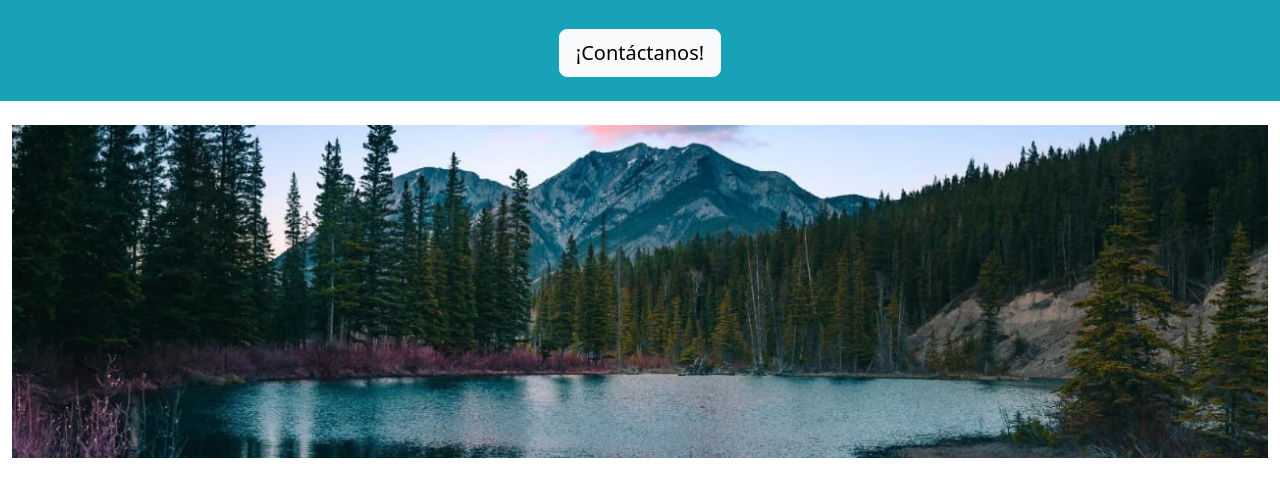
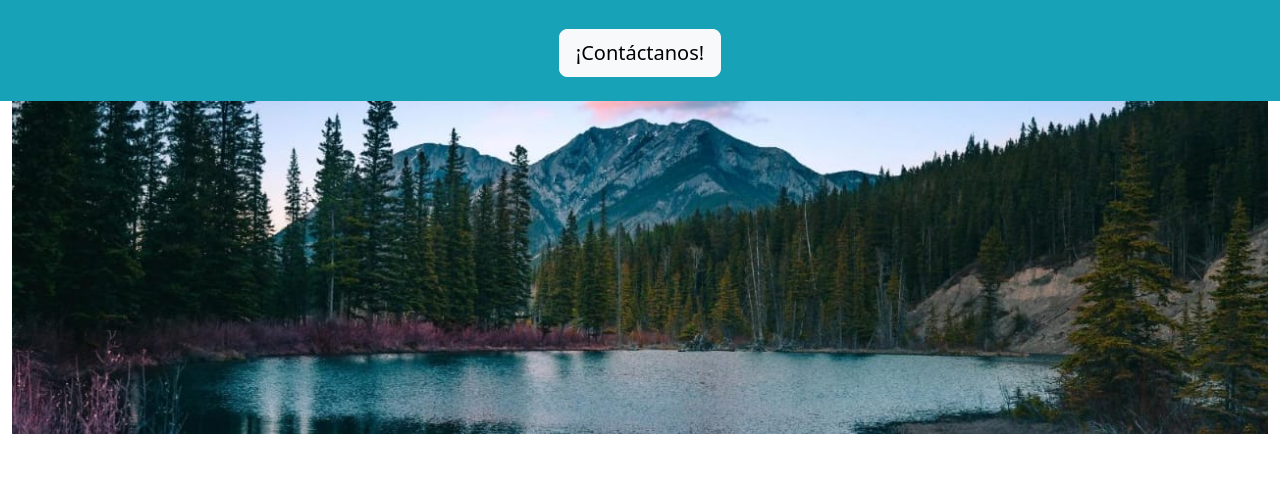
Before and after one commit to JonaVeg/JonaVeg-1.github.io, a plain HTML site: page inicial.html in a window 1280 px wide. Shown: the part 174-658 px from the top of the page. Drawn offline with nearby package versions, Linux system fonts and the light colour scheme.

Commit message:
Nuevos cambios a secciones de inicial y contactos

```diff
--- a/inicial.html
+++ b/inicial.html
@@ -143,10 +143,15 @@
       <a href="contacto.html" class="btn btn-light btn-lg">¡Contáctanos!</a>
     </div>
   </section>
-  <br>
+
   <div class="container-fluid">
-    <img src="fondoejemplo.jpeg" class="img-fluid w-100" alt="">
-</div>
+    <div class="row">
+      <div class="col-12">
+        <img src="fondoejemplo.jpeg" class="img-fluid w-100" alt="">
+      </div>
+    </div>
+  </div>
+
 
 <br>
   <!-- Breve Descripción de Servicios -->
```
Also changed, not shown: index.html (+4 -0 lines), LOgoJOnalo.jpeg (added), loga.png (added).
